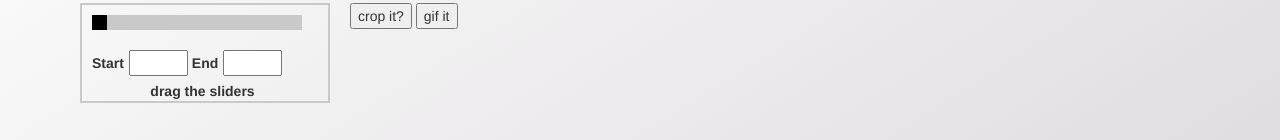
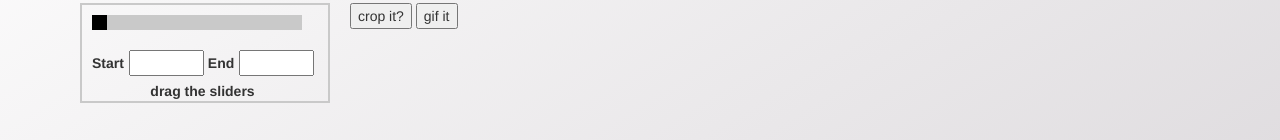
Before and after one commit to Stantheman/youtube-gif-go-frontend, a plain HTML site: page index.html in a window 1280 px wide. Shown: the part 208-348 px from the top of the page. Drawn offline with nearby package versions, Linux system fonts and the light colour scheme; a script that the page names is missing.

Commit message:
increase length of start/end boxes

```diff
--- a/index.html
+++ b/index.html
@@ -39,8 +39,8 @@
 							<div></div>
 						</div>
 						<br/>
-						<label for="firstValueH">Start</label><input type="text" id="firstValueH" size=4>
-						<label for="secondValueH">End</label><input type="text" id="secondValueH" size=4>
+						<label for="firstValueH">Start</label><input type="text" id="firstValueH" size=6>
+						<label for="secondValueH">End</label><input type="text" id="secondValueH" size=6>
 						<center><label>drag the sliders</label></center>
 					</div>
 					<div>
```
